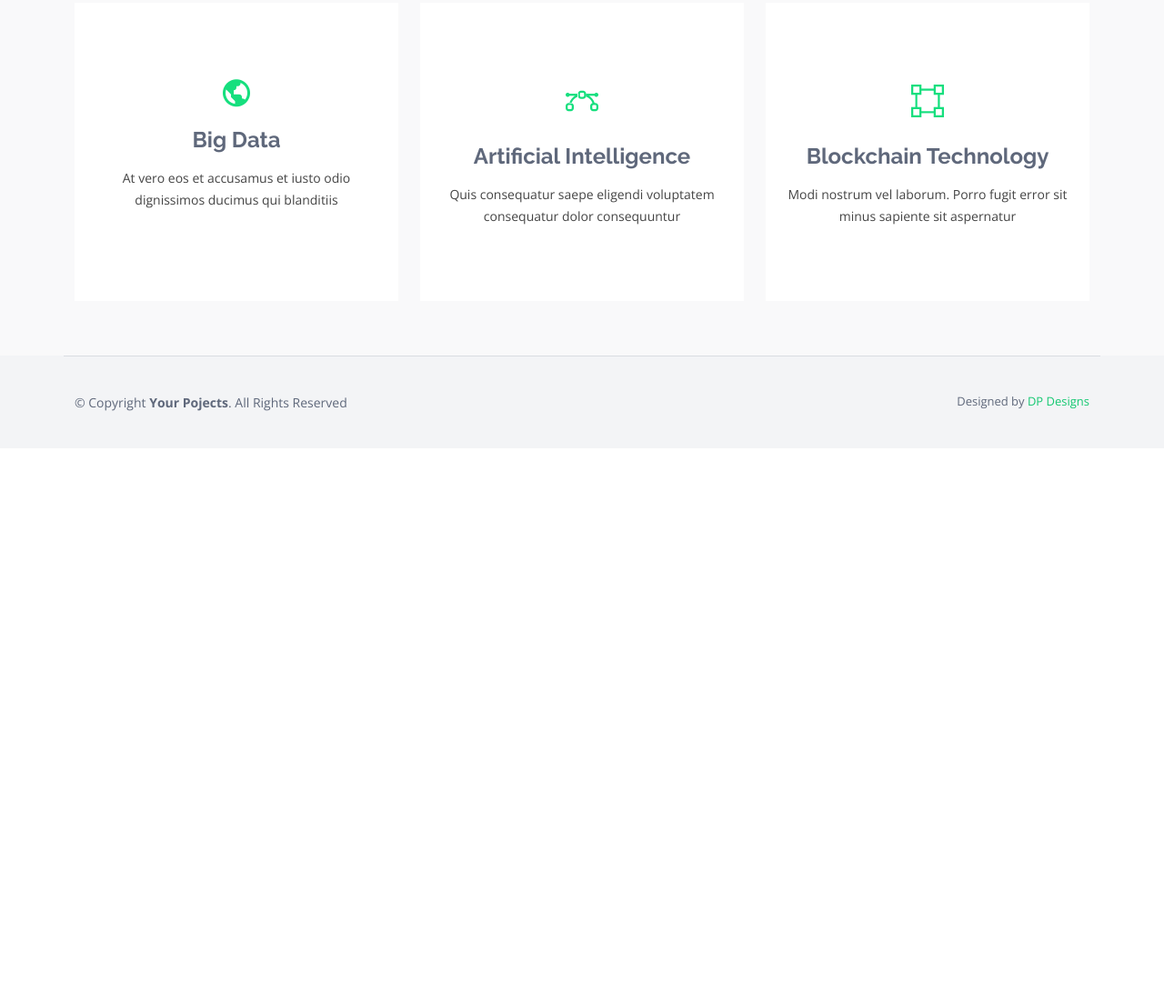
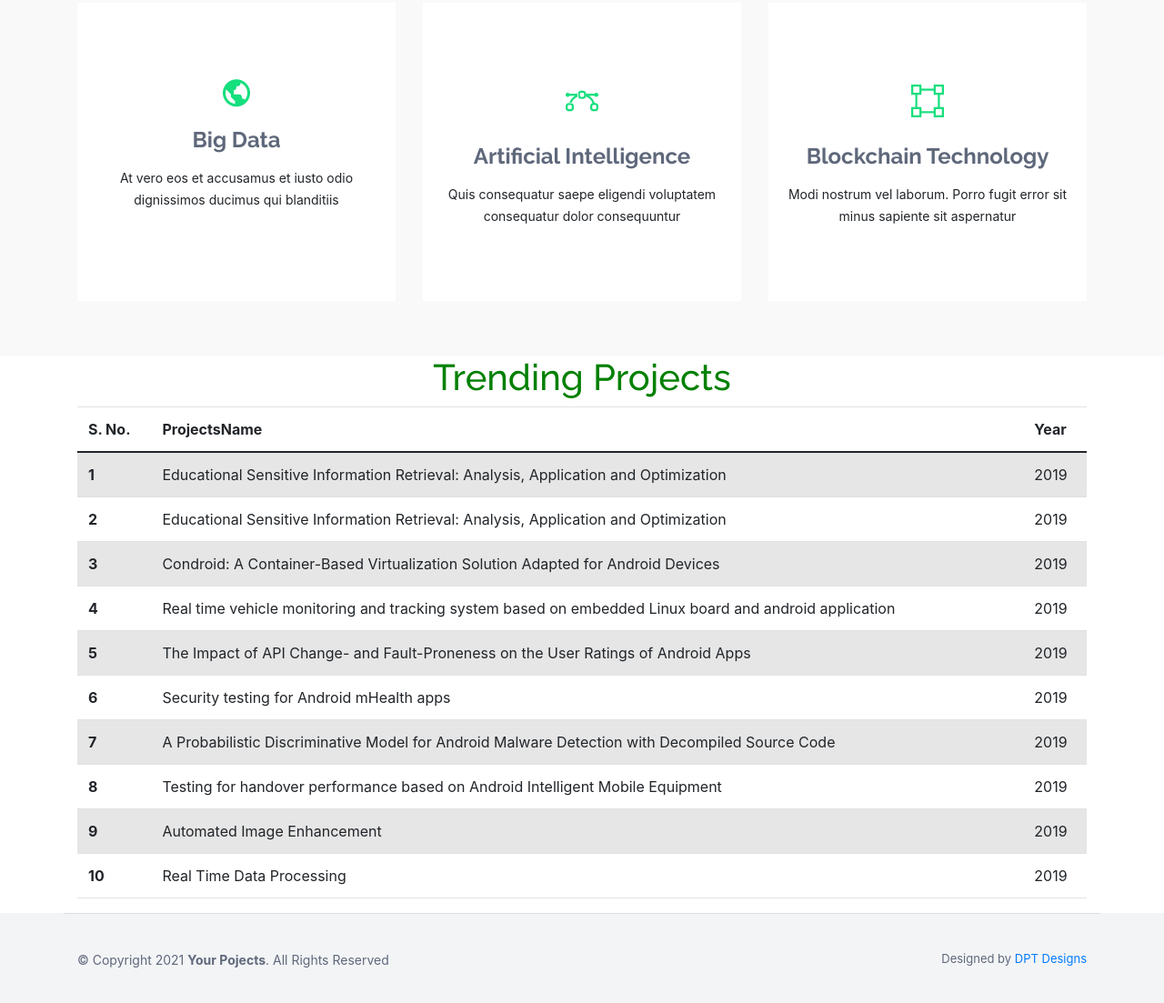
Before and after one commit to tanaymitkari1/project_website, a plain HTML site: page bcomputer.html in a window 1280 px wide. Shown: the part 743-1846 px from the top of the page at 91% size. Before the commit the page ends 1236 px from the top, so only its background shows below. Drawn offline with nearby package versions, Linux system fonts and the light colour scheme; a script that the page names is missing.

Commit message:
Add files via upload

```diff
--- a/bcomputer.html
+++ b/bcomputer.html
@@ -25,6 +25,25 @@
 
   <!-- Template Main CSS File -->
   <link href="assets/css/style.css" rel="stylesheet">
+
+
+  <meta charset="utf-8">
+    <meta name="viewport" content="width=device-width, initial-scale=1">
+
+    <link rel="stylesheet" href=
+    "https://maxcdn.bootstrapcdn.com/bootstrap/4.3.1/css/bootstrap.min.css">
+
+    <script src=
+     "https://ajax.googleapis.com/ajax/libs/jquery/3.3.1/jquery.min.js">
+    </script>
+
+    <script src=
+      "https://cdnjs.cloudflare.com/ajax/libs/popper.js/1.14.7/umd/popper.min.js">
+    </script>
+
+    <script src=
+      "https://maxcdn.bootstrapcdn.com/bootstrap/4.3.1/js/bootstrap.min.js">
+    </script>
 
 
 </head>
@@ -149,6 +168,89 @@
       </div>
     </section><!-- End Services Section -->
 
+    <div class="container">
+
+      <h1 style="text-align:center;color:green;">
+          Trending Projects
+      </h1>
+
+      <!-- Bootstrap table and table-striped classes -->
+      <table class="table table-striped">
+          <thead>
+              <tr>
+                  <th scope="col">S. No.</td>
+                  <th scope="col"> ProjectsName</td>
+                  <th scope="col">Year</td>
+
+              </tr>
+          </thead>
+
+          <tbody>
+              <tr>
+                  <th scope="row">1</td>
+                  <td>	Educational Sensitive Information Retrieval: Analysis, Application and Optimization</td>
+                  <td>2019</td>
+
+              </tr>
+              <tr>
+                  <th scope="row">2</td>
+                  <td>	Educational Sensitive Information Retrieval: Analysis, Application and Optimization</td>
+                  <td>2019</td>
+
+              </tr>
+              <tr>
+                  <th scope="row">3</td>
+                  <td>Condroid: A Container-Based Virtualization Solution Adapted for Android Devices</td>
+                  <td>2019</td>
+
+              </tr>
+
+              <tr>
+                <th scope="row">4</td>
+                <td>Real time vehicle monitoring and tracking system based on embedded Linux board and android application</td>
+                <td>2019</td>
+
+            </tr>
+            <tr>
+              <th scope="row">5</td>
+              <td>The Impact of API Change- and Fault-Proneness on the User Ratings of Android Apps</td>
+              <td>2019</td>
+
+          </tr>
+          <tr>
+            <th scope="row">6</td>
+            <td>Security testing for Android mHealth apps</td>
+            <td>2019</td>
+
+        </tr>
+        <tr>
+          <th scope="row">7</td>
+          <td>A Probabilistic Discriminative Model for Android Malware Detection with Decompiled Source Code</td>
+          <td>2019</td>
+
+       </tr>
+      <tr>
+        <th scope="row">8</td>
+        <td>Testing for handover performance based on Android Intelligent Mobile Equipment</td>
+        <td>2019</td>
+
+    </tr>
+    <tr>
+      <th scope="row">9</td>
+      <td>Automated Image Enhancement</td>
+      <td>2019</td>
+
+  </tr>
+      <tr>
+    <th scope="row">10</td>
+    <td>Real Time Data Processing</td>
+    <td>2019</td>
+
+    </tr>
+          </tbody>
+      </table>
+  </div>
+
   </main><!-- End #main -->
 
   <!-- ======= Footer ======= -->
@@ -156,14 +258,14 @@
 
     <div class="container footer-bottom clearfix">
       <div class="copyright">
-        &copy; Copyright <strong><span>Your Pojects</span></strong>. All Rights Reserved
+        &copy; Copyright 2021 <strong><span>Your Pojects</span></strong>. All Rights Reserved
       </div>
       <div class="credits">
         <!-- All the links in the footer should remain intact. -->
         <!-- You can delete the links only if you purchased the pro version. -->
         <!-- Licensing information: https://bootstrapmade.com/license/ -->
         <!-- Purchase the pro version with working PHP/AJAX contact form: https://bootstrapmade.com/enno-free-simple-bootstrap-template/ -->
-        Designed by <a href="https://bootstrapmade.com/">DP Designs</a>
+        Designed by <a href="https://bootstrapmade.com/">DPT Designs</a>
       </div>
     </div>
   </footer><!-- End Footer -->
```
